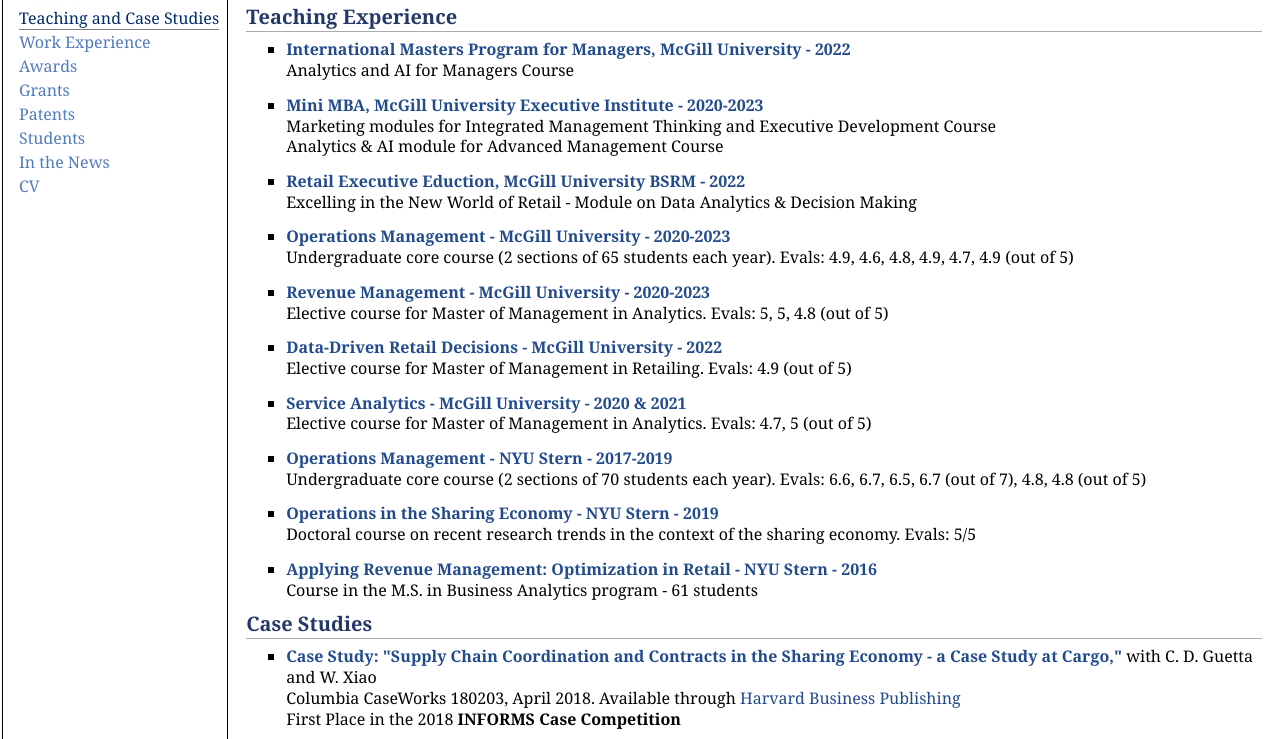
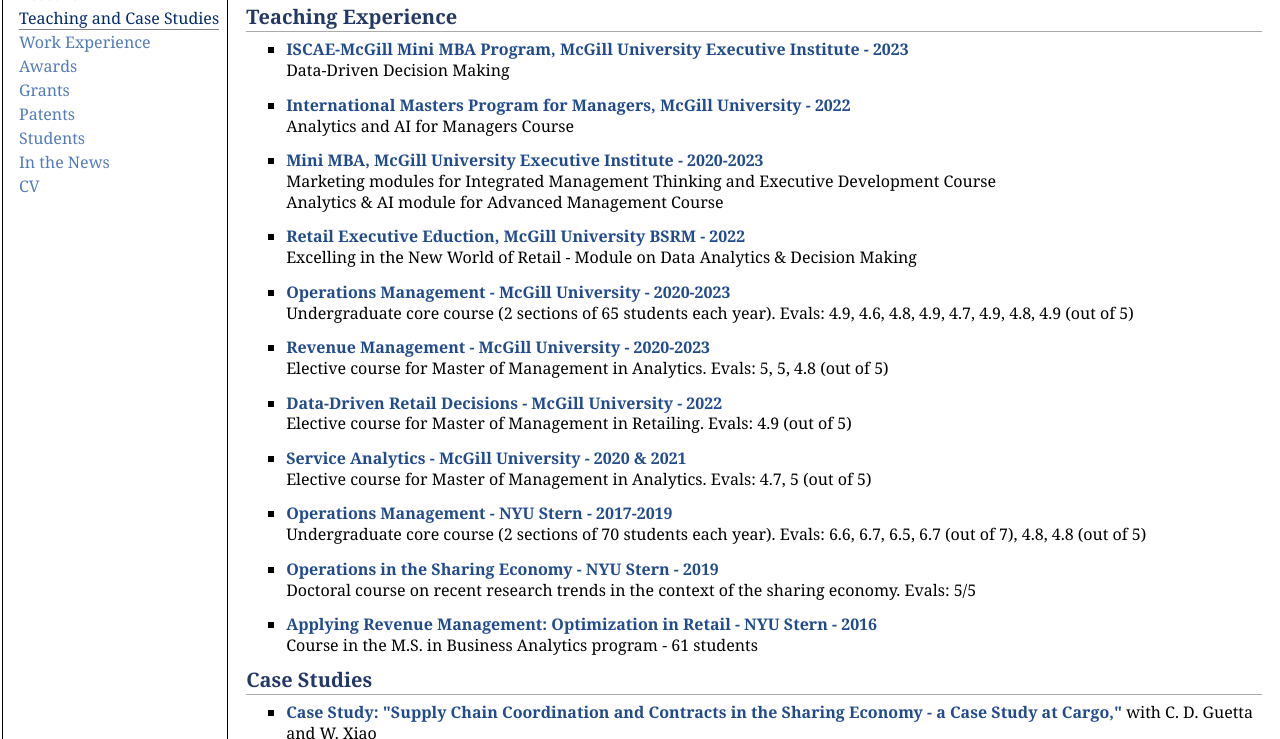
Before and after one commit to maxccohen/maxccohen.github.io, a plain HTML site: page teaching.html in a window 1280 px wide. Shown: the part 53-792 px from the top of the page. Drawn offline with Linux system fonts and the light colour scheme.

Commit message:
Update teaching.html

```diff
--- a/teaching.html
+++ b/teaching.html
@@ -33,6 +33,13 @@
 <h2>Teaching Experience</h2>
 
 <ul>
+<li><p><b><a href="">ISCAE-McGill Mini MBA Program, McGill University Executive Institute - 2023 </a></b><br />
+Data-Driven Decision Making
+</p>
+</li>
+</ul>
+
+<ul>
 <li><p><b><a href="">International Masters Program for Managers, McGill University - 2022 </a></b><br />
 Analytics and AI for Managers Course
 </p>
@@ -56,7 +63,7 @@
 
 <ul>
 <li><p><b><a href="">Operations Management - McGill University - 2020-2023 </a></b><br />
-Undergraduate core course (2 sections of 65 students each year). Evals: 4.9, 4.6, 4.8, 4.9, 4.7, 4.9 (out of 5)
+Undergraduate core course (2 sections of 65 students each year). Evals: 4.9, 4.6, 4.8, 4.9, 4.7, 4.9, 4.8, 4.9 (out of 5)
 </p>
 </li>
 </ul>
```
